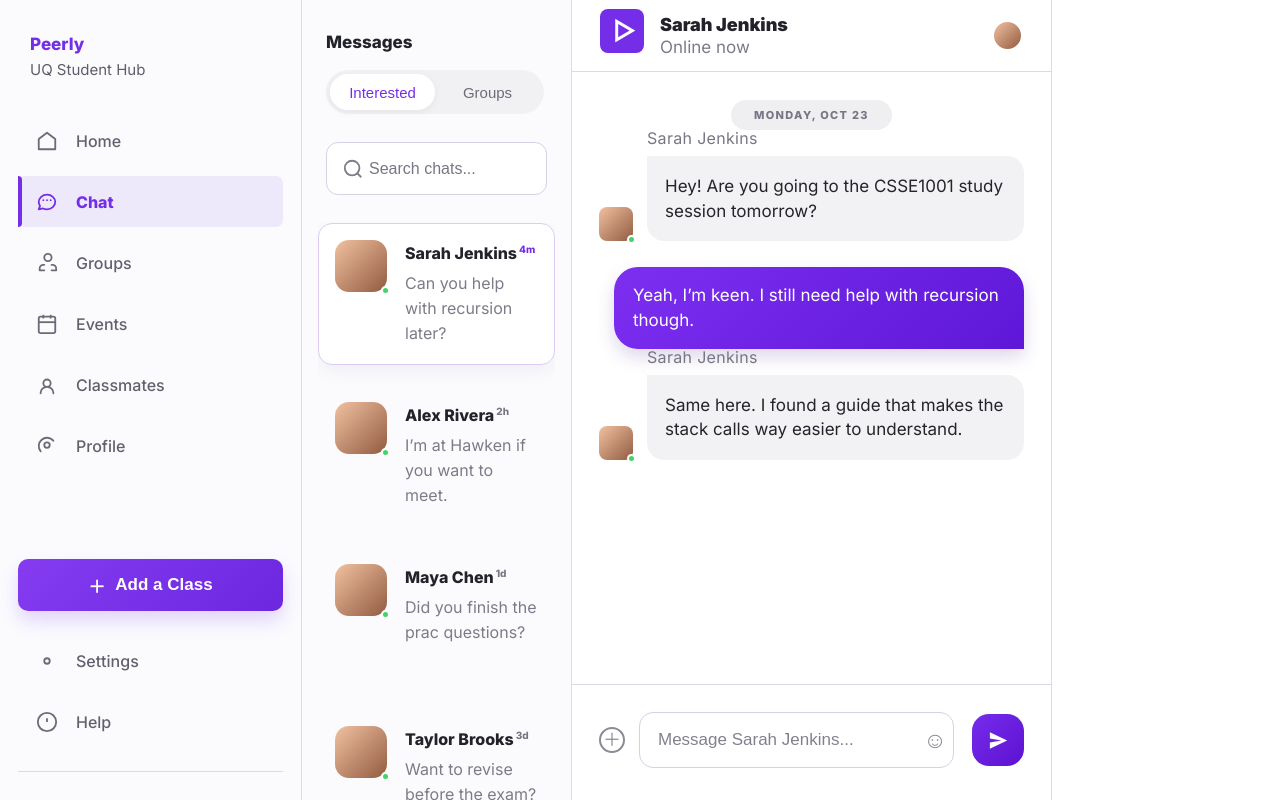
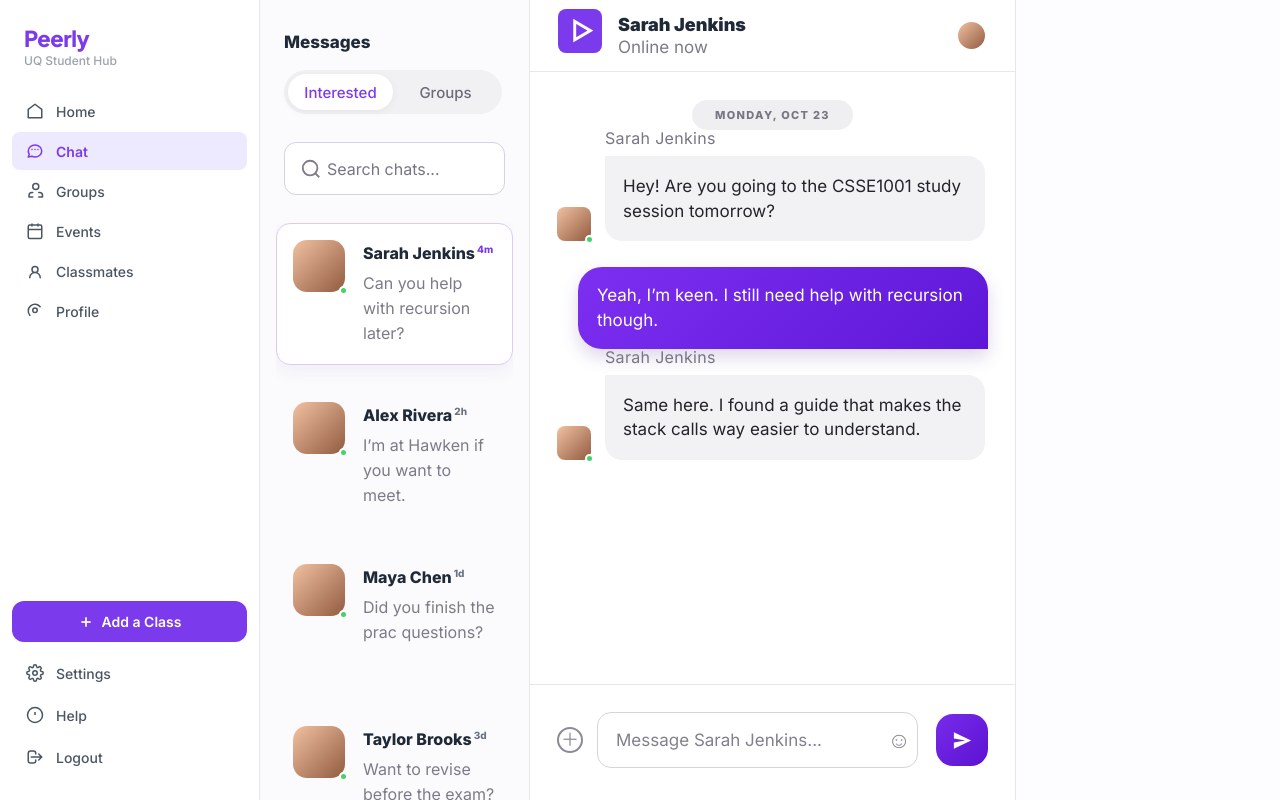
Before and after one commit to skibidiyo/deploy_comp1100, a Django app: page /groups/ in a window 1280 px wide. Run offline with Django 5.2, Linux system fonts and the light colour scheme; the visitor is signed in with stand-in values (Sample User, id 1).

Commit message:
changed stylisations to the sidebar so it fits with the rest of the codebase

```diff
--- a/peerly-web/main/static/main/groups.css
+++ b/peerly-web/main/static/main/groups.css
@@ -1,13 +1,35 @@
 :root {
-  --primary: #742ee8;
-  --primary-dark: #5e17d8;
-  --primary-light: #eee7ff;
-  --line: #ded8e7;
-  --text: #22222a;
-  --muted: #777684;
+  --primary: #7C3AED;
+  --primary-dark: #5B21B6;
+  --primary-light: #EDE9FE;
+  --primary-soft: #f5f0ff;
+  --surface: #ffffff;
+  --surface-muted: #faf7ff;
+  --border: #e9defa;
+  --text: #1f2937;
+  --text-soft: #6b7280;
+  --success: #e7f8ee;
+  --success-text: #0f7a3d;
+  --neutral-100: #F3F4F6;
+  --neutral-200: #E5E7EB;
+  --neutral-400: #9CA3AF;
+  --neutral-600: #4B5563;
+  --neutral-900: #111827;
+  --sidebar-w: 260px;
+  --topbar-h: 76px;
+  --radius-sm: 8px;
+  --radius-md: 12px;
+  --radius-lg: 18px;
+  --radius-xl: 22px;
+  --shadow-sm: 0 1px 3px rgba(0,0,0,.08);
+  --shadow-md: 0 14px 32px rgba(109, 40, 217, 0.08);
+  --transition: .18s ease;
+
+  --line: var(--neutral-200);
+  --muted: var(--text-soft);
   --bubble: #f2f2f5;
-  --sidebar-active: #eee8fb;
-  --shadow: 0 8px 22px rgba(30, 20, 60, 0.12);
+  --sidebar-active: var(--primary-light);
+  --shadow: var(--shadow-md);
 }
 
 *,
@@ -24,128 +46,131 @@ body {
 }
 
 body {
-  font-family: "Inter", "Plus Jakarta Sans", sans-serif;
-  background: #fff;
+  font-family: "Inter", sans-serif;
+  background: #fdfcff;
   color: var(--text);
   display: grid;
-  grid-template-columns: 302px 270px minmax(480px, 1fr) 264px;
+  grid-template-columns: var(--sidebar-w) 270px minmax(480px, 1fr) 264px;
   min-height: 100vh;
   overflow: hidden;
 }
 
-/* LEFT SIDEBAR */
+button,
+input,
+summary {
+  font: inherit;
+}
+
+/* LEFT SIDEBAR — shared sizing/colours with classmates.css */
 
 .sidebar {
-  grid-column: 1;
-  height: 100vh;
-  background: #fbfbfe;
-  border-right: 1px solid var(--line);
+  width: var(--sidebar-w);
+  min-height: 100vh;
+  background: #fff;
+  border-right: 1px solid var(--neutral-200);
   display: flex;
   flex-direction: column;
+  position: fixed;
+  top: 0;
+  left: 0;
+  bottom: 0;
+  z-index: 100;
 }
 
 .sidebar-brand {
-  padding: 34px 30px 36px;
+  padding: 24px 24px 12px;
 }
 
 .logo-name {
-  font-size: 17px;
+  font-family: "Plus Jakarta Sans", sans-serif;
   font-weight: 800;
+  font-size: 22px;
   color: var(--primary);
+  letter-spacing: -0.5px;
 }
 
 .logo-sub {
-  margin-top: 6px;
-  color: #5f5d69;
-  font-size: 15px;
+  font-size: 12px;
+  color: var(--neutral-400);
+  font-weight: 500;
+  margin-top: 1px;
 }
 
 .sidebar-nav {
-  padding: 0 18px;
+  flex: 1;
+  padding: 12px 12px;
   display: flex;
   flex-direction: column;
-  gap: 10px;
+  gap: 2px;
 }
 
 .nav-item {
-  height: 51px;
   display: flex;
   align-items: center;
-  gap: 18px;
-  padding: 0 18px;
-  border-radius: 7px;
-  color: #62606d;
+  gap: 12px;
+  padding: 10px 14px;
+  border-radius: var(--radius-sm);
+  font-size: 14px;
+  font-weight: 500;
+  color: var(--neutral-600);
+  cursor: pointer;
+  transition: background var(--transition), color var(--transition);
   text-decoration: none;
-  font-size: 16px;
-  font-weight: 500;
-  transition: 0.18s ease;
+  border: none;
+  background: transparent;
 }
 
 .nav-item svg {
-  width: 22px;
-  height: 22px;
-  stroke-width: 2;
-  color: #6e6b79;
+  width: 18px;
+  height: 18px;
+  flex-shrink: 0;
 }
 
 .nav-item:hover {
-  background: #f2eff8;
-  color: var(--primary);
+  background: var(--neutral-100);
+  color: var(--neutral-900);
 }
 
 .nav-item.active {
-  background: var(--sidebar-active);
+  background: var(--primary-light);
   color: var(--primary);
-  font-weight: 800;
-  position: relative;
-}
-
-.nav-item.active::before {
-  content: "";
-  position: absolute;
-  left: 0;
-  top: 0;
-  width: 4px;
-  height: 100%;
-  border-radius: 0 6px 6px 0;
-  background: var(--primary);
-}
-
-.nav-item.active svg {
-  color: var(--primary);
+  font-weight: 600;
 }
 
 .sidebar-bottom {
-  margin-top: auto;
-  padding: 0 18px 28px;
+  padding: 16px 12px 24px;
   display: flex;
   flex-direction: column;
-  gap: 10px;
-}
-
-.sidebar-bottom::before {
-  content: "";
-  height: 1px;
-  background: var(--line);
-  margin: 14px 0 0;
-  order: 2;
+  gap: 4px;
 }
 
 .add-class-btn {
-  height: 52px;
-  border: none;
-  border-radius: 10px;
-  background: linear-gradient(135deg, #853cf1, #6c27df);
-  color: #fff;
-  font-size: 17px;
-  font-weight: 800;
-  cursor: pointer;
   display: flex;
   align-items: center;
   justify-content: center;
-  gap: 10px;
-  box-shadow: 0 10px 18px rgba(116, 46, 232, 0.18);
-  margin-bottom: 14px;
+  gap: 8px;
+  width: 100%;
+  padding: 12px;
+  background: var(--primary);
+  color: #fff;
+  border: none;
+  border-radius: var(--radius-md);
+  font-family: "Inter", sans-serif;
+  font-size: 14px;
+  font-weight: 600;
+  cursor: pointer;
+  transition: background var(--transition), transform var(--transition);
+  margin-bottom: 8px;
+}
+
+.add-class-btn svg {
+  width: 16px;
+  height: 16px;
+}
+
+.add-class-btn:hover {
+  background: var(--primary-dark);
+  transform: translateY(-1px);
 }
 
 /* MESSAGES PANEL */
@@ -221,7 +246,6 @@ body {
   top: 50%;
   transform: translateY(-50%);
   color: #807c8b;
-  stroke-width: 2;
 }
 
 .messages-list {
@@ -272,7 +296,6 @@ body {
 .message-avatar svg {
   width: 25px;
   height: 25px;
-  stroke-width: 2.4;
 }
 
 .message-avatar.group {
@@ -701,7 +724,6 @@ body {
 .big-group-icon svg {
   width: 43px;
   height: 43px;
-  stroke-width: 2.4;
 }
 
 .floating-dot {
@@ -891,7 +913,7 @@ body {
 
 @media (max-width: 1180px) {
   body {
-    grid-template-columns: 270px 280px minmax(420px, 1fr);
+    grid-template-columns: var(--sidebar-w) 280px minmax(420px, 1fr);
   }
 
   .group-info-panel {
@@ -901,7 +923,7 @@ body {
 
 @media (max-width: 900px) {
   body {
-    grid-template-columns: 250px 1fr;
+    grid-template-columns: var(--sidebar-w) 1fr;
   }
 
   .messages-panel {
--- a/peerly-web/main/templates/main/groups.html
+++ b/peerly-web/main/templates/main/groups.html
@@ -21,28 +21,28 @@
 
     <nav class="sidebar-nav">
       <a class="nav-item" href="{% url 'home' %}">
-        <svg xmlns="http://www.w3.org/2000/svg" fill="none" viewBox="0 0 24 24" stroke="currentColor">
+        <svg xmlns="http://www.w3.org/2000/svg" fill="none" viewBox="0 0 24 24" stroke="currentColor" stroke-width="2">
           <path stroke-linecap="round" stroke-linejoin="round" d="M3 9.75L12 3l9 6.75V21H3V9.75z"/>
         </svg>
         Home
       </a>
 
       <a class="nav-item active" href="{% url 'groups' %}">
-        <svg xmlns="http://www.w3.org/2000/svg" fill="none" viewBox="0 0 24 24" stroke="currentColor">
+        <svg xmlns="http://www.w3.org/2000/svg" fill="none" viewBox="0 0 24 24" stroke="currentColor" stroke-width="2">
           <path stroke-linecap="round" stroke-linejoin="round" d="M8 10h.01M12 10h.01M16 10h.01M21 12c0 4.418-4.03 8-9 8a9.86 9.86 0 01-4.255-.949L3 20l1.395-3.72C3.512 15.042 3 13.574 3 12c0-4.418 4.03-8 9-8s9 3.582 9 8z"/>
         </svg>
         Chat
       </a>
 
       <a class="nav-item" href="{% url 'groups' %}">
-        <svg xmlns="http://www.w3.org/2000/svg" fill="none" viewBox="0 0 24 24" stroke="currentColor">
+        <svg xmlns="http://www.w3.org/2000/svg" fill="none" viewBox="0 0 24 24" stroke="currentColor" stroke-width="2">
           <path stroke-linecap="round" stroke-linejoin="round" d="M17 20h5v-2a4 4 0 00-4-4h-1M9 20H4v-2a4 4 0 014-4h1m4-4a4 4 0 100-8 4 4 0 000 8z"/>
         </svg>
         Groups
       </a>
 
       <a class="nav-item" href="{% url 'campus-events' %}">
-        <svg xmlns="http://www.w3.org/2000/svg" fill="none" viewBox="0 0 24 24" stroke="currentColor">
+        <svg xmlns="http://www.w3.org/2000/svg" fill="none" viewBox="0 0 24 24" stroke="currentColor" stroke-width="2">
           <rect x="3" y="4" width="18" height="18" rx="2"/>
           <line x1="16" y1="2" x2="16" y2="6"/>
           <line x1="8" y1="2" x2="8" y2="6"/>
@@ -52,14 +52,14 @@
       </a>
 
       <a class="nav-item" href="{% url 'classmates' %}">
-        <svg xmlns="http://www.w3.org/2000/svg" fill="none" viewBox="0 0 24 24" stroke="currentColor">
+        <svg xmlns="http://www.w3.org/2000/svg" fill="none" viewBox="0 0 24 24" stroke="currentColor" stroke-width="2">
           <path stroke-linecap="round" stroke-linejoin="round" d="M12 14a4 4 0 100-8 4 4 0 000 8zm-7 7a7 7 0 0114 0"/>
         </svg>
         Classmates
       </a>
 
       <a class="nav-item" href="#">
-        <svg xmlns="http://www.w3.org/2000/svg" fill="none" viewBox="0 0 24 24" stroke="currentColor">
+        <svg xmlns="http://www.w3.org/2000/svg" fill="none" viewBox="0 0 24 24" stroke="currentColor" stroke-width="2">
           <path stroke-linecap="round" stroke-linejoin="round" d="M5.121 17.804A9 9 0 1118.88 6.196M15 11a3 3 0 11-6 0 3 3 0 016 0z"/>
         </svg>
         Profile
@@ -67,25 +67,36 @@
     </nav>
 
     <div class="sidebar-bottom">
-      <button class="add-class-btn">
-        <span>＋</span>
+      <button class="add-class-btn" type="button">
+        <svg xmlns="http://www.w3.org/2000/svg" width="16" height="16" fill="none" viewBox="0 0 24 24" stroke="currentColor" stroke-width="2.5">
+          <line x1="12" y1="5" x2="12" y2="19"/>
+          <line x1="5" y1="12" x2="19" y2="12"/>
+        </svg>
         Add a Class
       </button>
 
       <a class="nav-item" href="#">
-        <svg xmlns="http://www.w3.org/2000/svg" fill="none" viewBox="0 0 24 24" stroke="currentColor">
+        <svg xmlns="http://www.w3.org/2000/svg" fill="none" viewBox="0 0 24 24" stroke="currentColor" stroke-width="2">
           <circle cx="12" cy="12" r="3"/>
+          <path d="M19.4 15a1.65 1.65 0 00.33 1.82l.06.06a2 2 0 010 2.83 2 2 0 01-2.83 0l-.06-.06a1.65 1.65 0 00-1.82-.33 1.65 1.65 0 00-1 1.51V21a2 2 0 01-2 2 2 2 0 01-2-2v-.09A1.65 1.65 0 009 19.4a1.65 1.65 0 00-1.82.33l-.06.06a2 2 0 01-2.83-2.83l.06-.06A1.65 1.65 0 004.68 15a1.65 1.65 0 00-1.51-1H3a2 2 0 01-2-2 2 2 0 012-2h.09A1.65 1.65 0 004.6 9a1.65 1.65 0 00-.33-1.82l-.06-.06a2 2 0 012.83-2.83l.06.06A1.65 1.65 0 009 4.68a1.65 1.65 0 001-1.51V3a2 2 0 012-2 2 2 0 012 2v.09a1.65 1.65 0 001 1.51 1.65 1.65 0 001.82-.33l.06-.06a2 2 0 012.83 2.83l-.06.06A1.65 1.65 0 0019.4 9a1.65 1.65 0 001.51 1H21a2 2 0 012 2 2 2 0 01-2 2h-.09a1.65 1.65 0 00-1.51 1z"/>
         </svg>
         Settings
       </a>
 
       <a class="nav-item" href="#">
-        <svg xmlns="http://www.w3.org/2000/svg" fill="none" viewBox="0 0 24 24" stroke="currentColor">
+        <svg xmlns="http://www.w3.org/2000/svg" fill="none" viewBox="0 0 24 24" stroke="currentColor" stroke-width="2">
           <circle cx="12" cy="12" r="10"/>
           <line x1="12" y1="8" x2="12" y2="12"/>
           <line x1="12" y1="16" x2="12.01" y2="16"/>
         </svg>
         Help
+      </a>
+
+      <a class="nav-item" href="{% url 'logout' %}">
+        <svg xmlns="http://www.w3.org/2000/svg" fill="none" viewBox="0 0 24 24" stroke="currentColor" stroke-width="2">
+          <path stroke-linecap="round" stroke-linejoin="round" d="M17 16l4-4m0 0l-4-4m4 4H7m6 4v1a3 3 0 01-3 3H6a3 3 0 01-3-3V7a3 3 0 013-3h4a3 3 0 013 3v1"/>
+        </svg>
+        Logout
       </a>
     </div>
   </aside>
@@ -103,7 +114,7 @@
     </div>
 
     <form class="messages-search">
-      <svg class="search-icon" xmlns="http://www.w3.org/2000/svg" fill="none" viewBox="0 0 24 24" stroke="currentColor">
+      <svg class="search-icon" xmlns="http://www.w3.org/2000/svg" fill="none" viewBox="0 0 24 24" stroke="currentColor" stroke-width="2">
         <circle cx="11" cy="11" r="8"/>
         <line x1="21" y1="21" x2="16.65" y2="16.65"/>
       </svg>
@@ -153,7 +164,7 @@
   <aside class="group-info-panel" id="group-info-panel">
     <div class="group-info-header">
       <div class="big-group-icon">
-        <svg xmlns="http://www.w3.org/2000/svg" fill="none" viewBox="0 0 24 24" stroke="currentColor">
+        <svg xmlns="http://www.w3.org/2000/svg" fill="none" viewBox="0 0 24 24" stroke="currentColor" stroke-width="2.4">
           <path stroke-linecap="round" stroke-linejoin="round" d="M4 5h16v14H4z"/>
           <path stroke-linecap="round" stroke-linejoin="round" d="M8 9l4 3-4 3"/>
           <path stroke-linecap="round" stroke-linejoin="round" d="M14 15h3"/>
@@ -457,7 +468,7 @@
           item.innerHTML = `
             <div class="${avatarClass}">
               ${chat.type === "group" ? `
-                <svg xmlns="http://www.w3.org/2000/svg" fill="none" viewBox="0 0 24 24" stroke="currentColor">
+                <svg xmlns="http://www.w3.org/2000/svg" fill="none" viewBox="0 0 24 24" stroke="currentColor" stroke-width="2.4">
                   <path stroke-linecap="round" stroke-linejoin="round" d="M4 5h16v14H4z"/>
                   <path stroke-linecap="round" stroke-linejoin="round" d="M8 9l4 3-4 3"/>
                   <path stroke-linecap="round" stroke-linejoin="round" d="M14 15h3"/>
```
